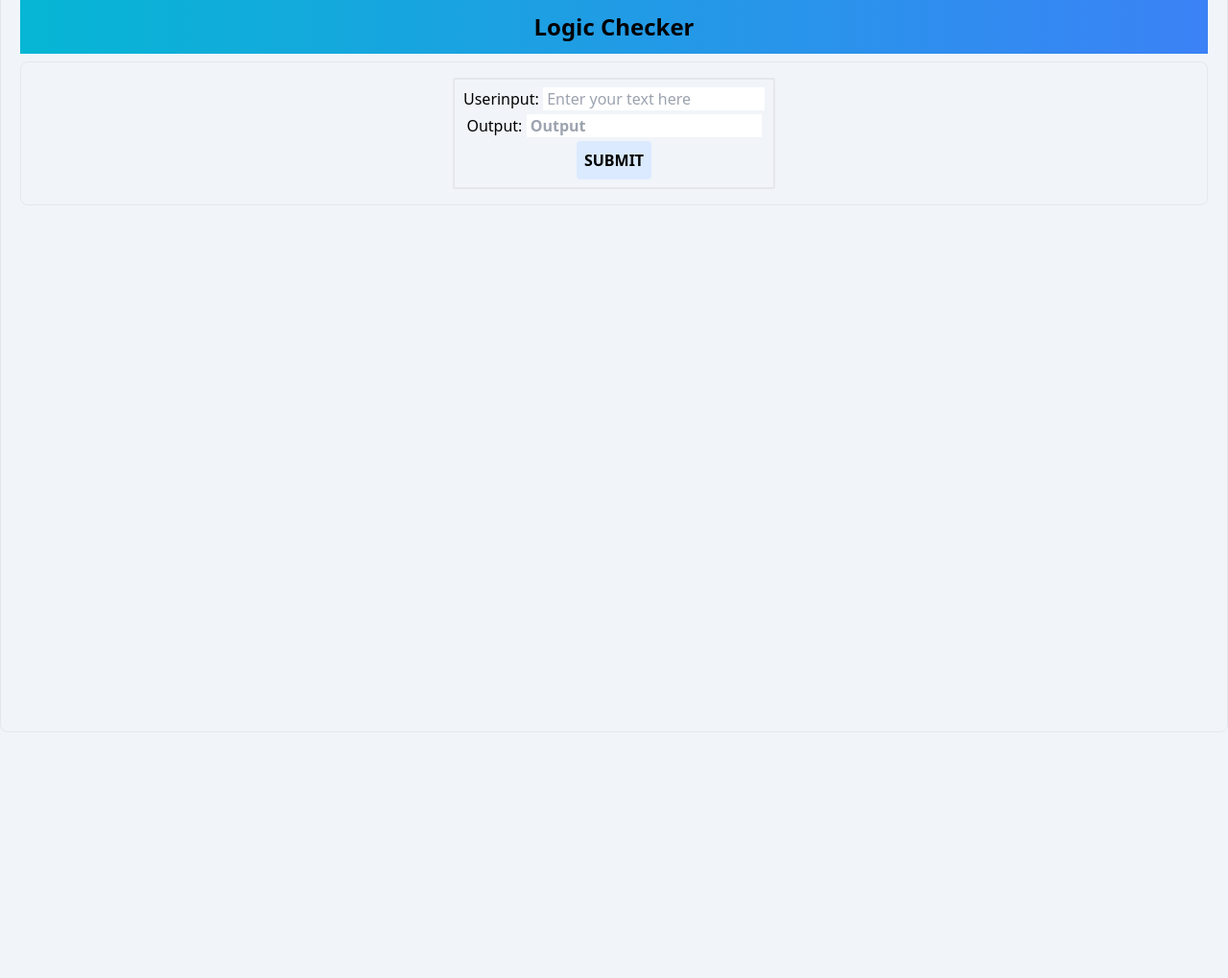
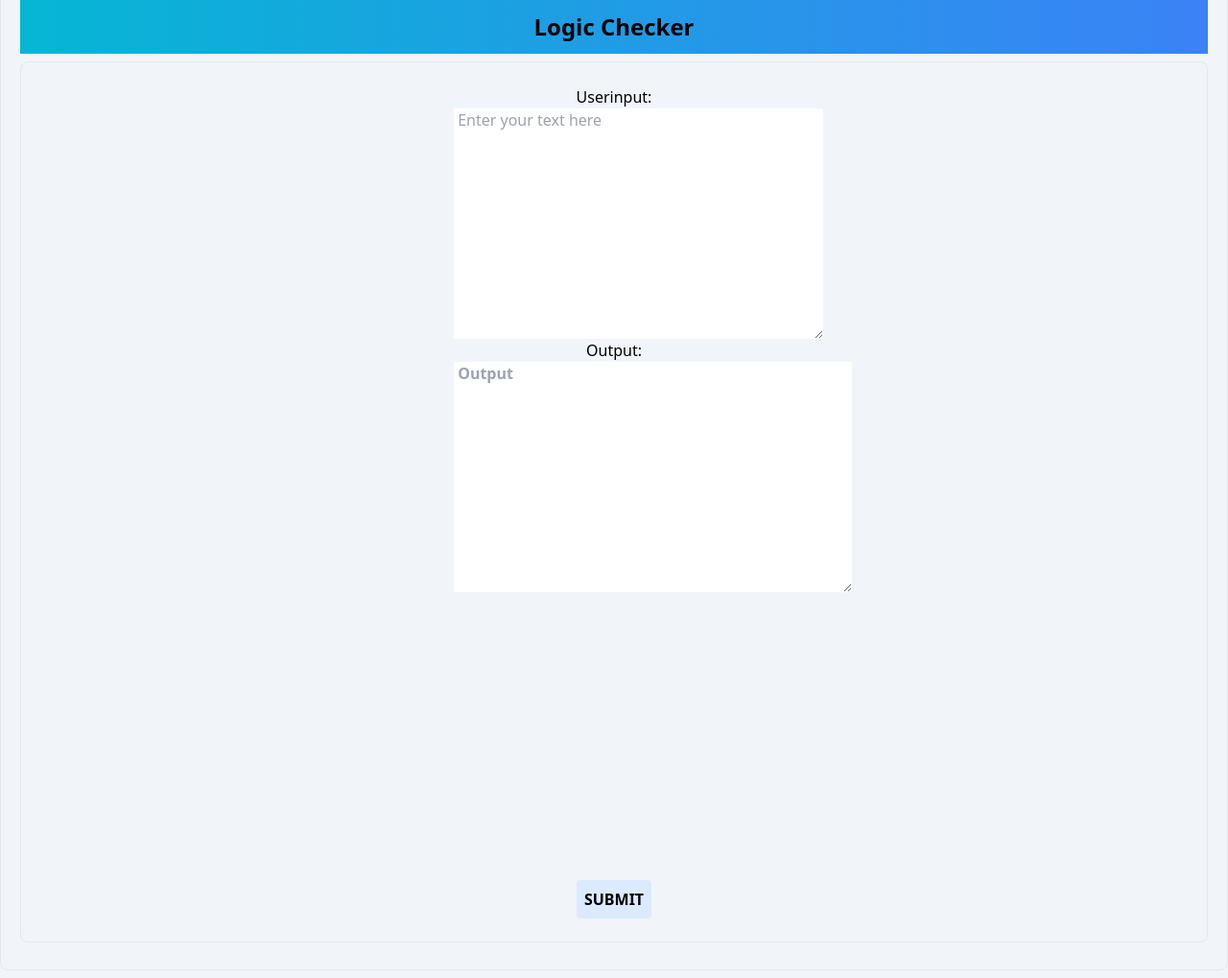
Before and after one commit to peter-mwau/Logic-Checker, a Django app: template Imagegenerator/image_generate/templates/home.html in a window 1280 px wide. Shown: the part 29-1048 px from the top of the page at 96% size. Before the commit the page ends 792 px from the top, so only its background shows below. Run offline with Django 4.2, Linux system fonts and the light colour scheme; the template is opened without the code that fills it: values that come from a table or form of the project are taken from there, others are empty; some libraries are stand-ins or nearby versions.

Commit message:
Updated html page

```diff
--- a/Imagegenerator/image_generate/forms.py
+++ b/Imagegenerator/image_generate/forms.py
@@ -3,5 +3,5 @@ from django import forms
 
 
 class LogiChecker(forms.Form):
-    userInput  = forms.CharField(required=False, widget=forms.TextInput(attrs={'placeholder': ' Enter your text here'}))
-    output = forms.CharField(required=False , widget=forms.TextInput(attrs={'placeholder': ' Output'}))
+    userInput  = forms.CharField(required=False, widget=forms.Textarea(attrs={'placeholder': ' Enter your text here'}))
+    output = forms.CharField(required=False , widget=forms.Textarea(attrs={'placeholder': ' Output'}))
--- a/Imagegenerator/image_generate/templates/home.html
+++ b/Imagegenerator/image_generate/templates/home.html
@@ -4,22 +4,22 @@
         {% comment %} #cdn for tailwindcss {% endcomment %}
         <script src="https://cdn.tailwindcss.com"></script>
     </header>
-<body class="container mx-auto border m-2 p-5 rounded-lg bg-slate-100">
+<body class="container mx-auto border m-2 p-5 rounded-lg bg-slate-100 h-auto mb-2">
     <h1 class="p-3 text-black mx-auto bg-gradient-to-r from-cyan-500 to-blue-500 text-center text-2xl"><b>Logic Checker</b></h1>
-    <div class="container mx-auto border m-2 rounded-lg p-2">
+    <div class="container mx-auto border m-2 rounded-lg p-2 h-auto w-auto">
         <form action="" method="post" class="block m-2 text-center">
             {% csrf_token %}
             {% comment %} {{form.as_p}} {% endcomment %}
-           <div class="border-2 p-2 mx-auto max-w-fit rounded-sm ">
-            <div class="items-center justify-center">
+           <div class=" p-2 mx-auto max-w-fit rounded-sm mx-auto w-[350px]">
+            <div class="items-center justify-center mx-auto">
                 {{form.userInput.label_tag}}
                 {{form.userInput}}
                 </div>
-                <div class="p-1">
+                <div class="items-center justify-center mx-auto">
                 {{form.output.label_tag}}
-                <strong>{{form.output}}</strong>
+                <p class="mx-auto my-auto"><strong>{{form.output}}</strong></p>
                 </div>
-               <button class="bg-blue-100 rounded outline-0 p-2 font-bold uppercase hover:bg-green-300" id='submit' type='submit' name="submit">Submit</button>
+               <button class="bg-blue-100 rounded outline-0 p-2 font-bold uppercase hover:bg-green-300 mt-[300px]" id='submit' type='submit' name="submit">Submit</button>
            </div>
            {% comment %} script to prevent button default action {% endcomment %}
             {% comment %} <script>
--- a/Imagegenerator/image_generate/views.py
+++ b/Imagegenerator/image_generate/views.py
@@ -11,14 +11,14 @@ def check(request):
         form = LogiChecker(request.POST)
         if form.is_valid():
             userInput = form.cleaned_data.get("userInput")
-            output = form.cleaned_data.get("output")
+            # output = form.cleaned_data.get("output")
             client = Client("https://jvictoria-logicchecker.hf.space/")
             result = client.predict(
 				userInput,	# str representing input in 'ここに訂正してほしい英語の作文を置いてください。そして「Submit」を押してください:' Textbox component
 				api_name="/predict"
                 )
             print(result)
-            formoutput = LogiChecker(initial={'output': output, 'userInput': userInput})
+            formoutput = LogiChecker(initial={'output': result, 'userInput': userInput})
             return render(request, 'home.html', {'form': formoutput})
         else:
             return render(request, 'home.html', {'form': formoutput})
```
